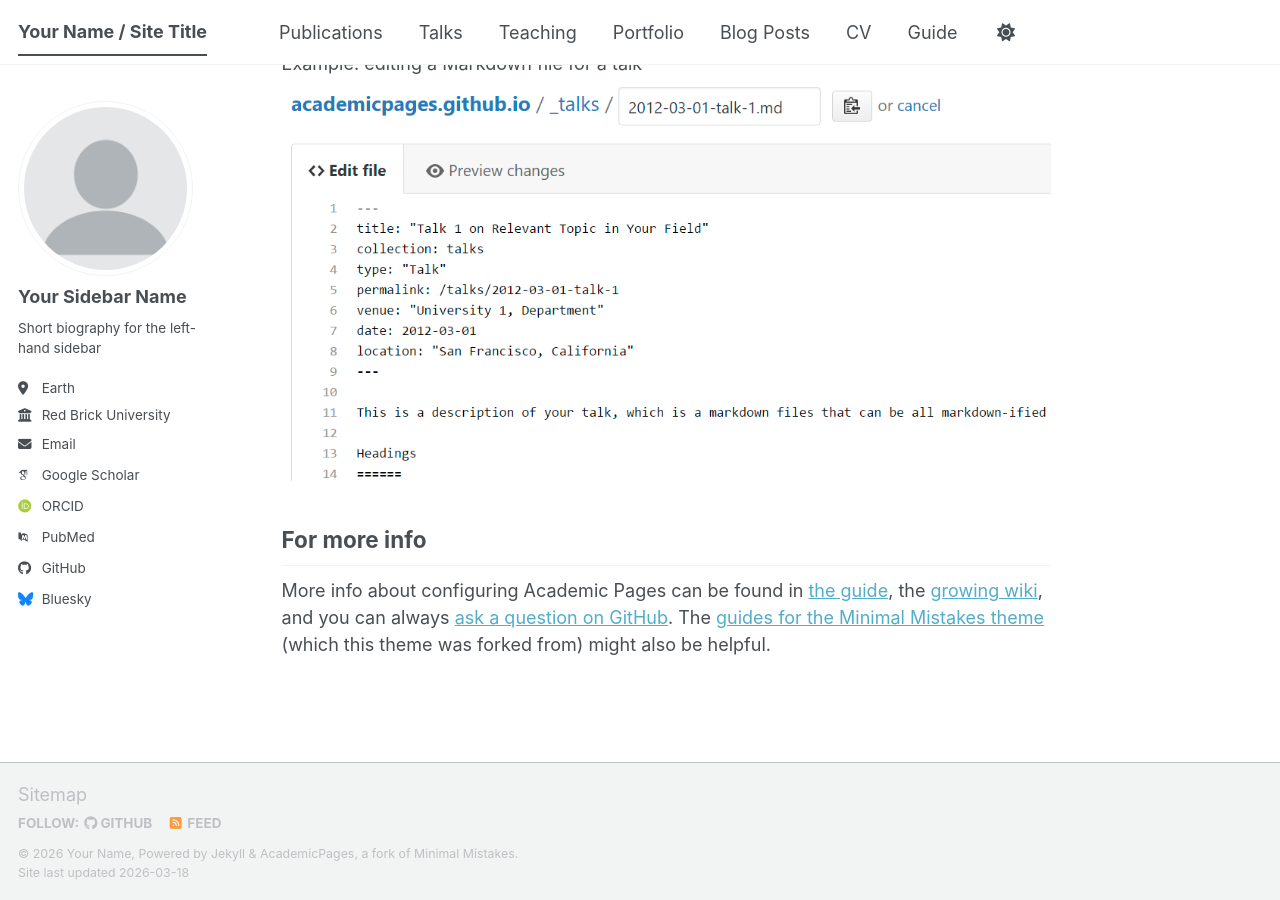
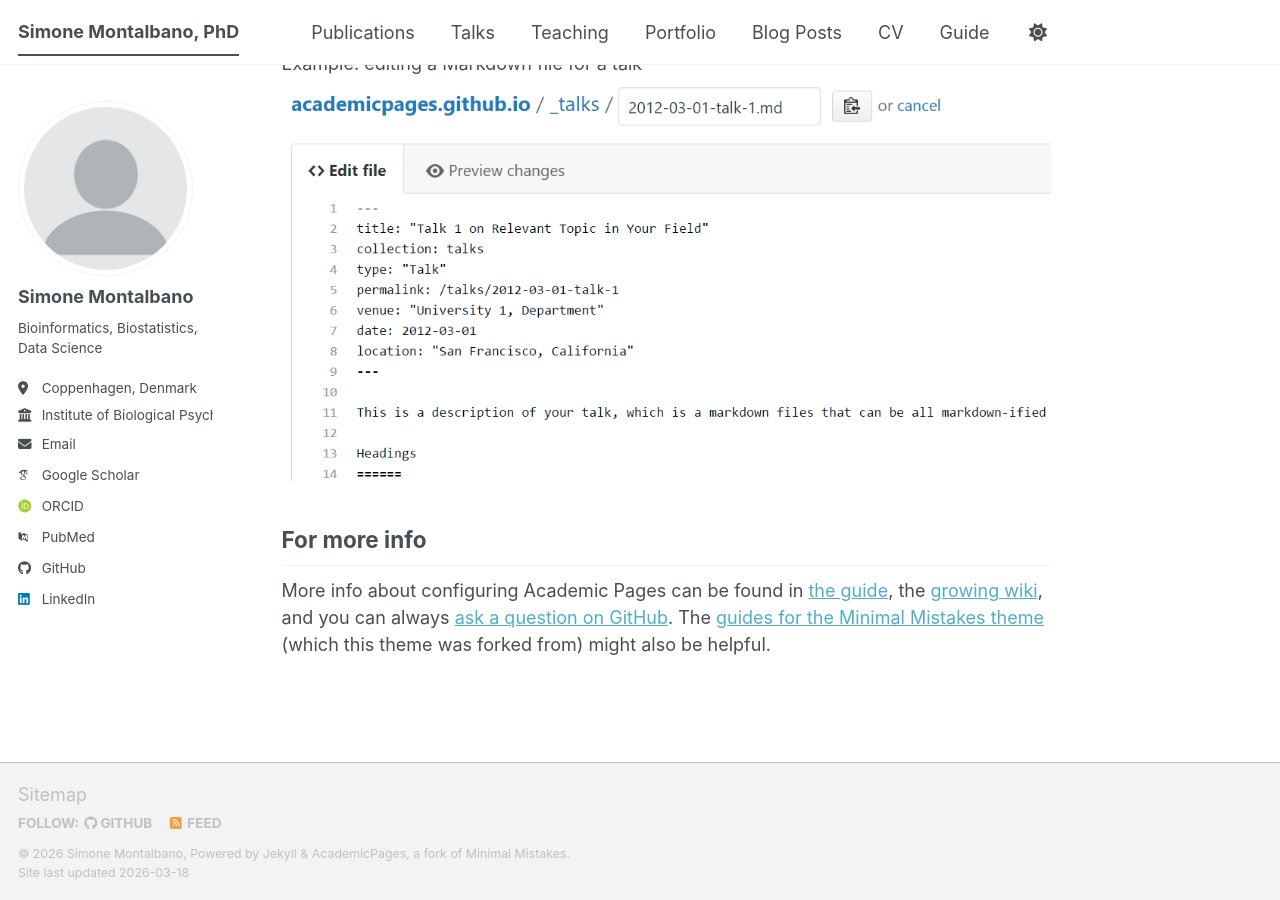
Before and after one commit to SinomeM/sinomem.github.io, a Jekyll site: the page built from _pages/about.md, in a window 1280 px wide and 900 px high, scrolled down 2720 px. Built offline with Jekyll 4.4.1, drawn with Linux system fonts in a browser that asks for light colours; some web fonts are replaced; a script bundle is joined from its source files by our own code; library files that are not in the unit come from our copies.

Commit message:
small update to _config.yml with my name etc

```diff
--- a/_config.yml
+++ b/_config.yml
@@ -9,14 +9,14 @@
 # Basic Site Settings
 locale                   : "en-US"
 site_theme               : "default" # The available themes options are "default", "air", "sunrise", "mint", "dirt" and "contrast"
-title                    : "Your Name / Site Title"
+title                    : "Simone Montalbano, PhD" # Update this with your name and/or a title for your site
 title_separator          : "-"
-name                     : &name "Your Name"
-description              : &description "Your Name's academic portfolio"   # Update this with a general description of your site, this is the default if not overridden by a page
-url                      : https://academicpages.github.io # The base hostname & protocol for your site e.g. "https://[your GitHub username].github.io",
+name                     : &name "Simone Montalbano"
+description              : &description "Simone Montalbano's academic portfolio"   # Update this with a general description of your site, this is the default if not overridden by a page
+url                      : https://sinomem.github.io # The base hostname & protocol for your site e.g. "https://[your GitHub username].github.io",
                                                            # or if you already have some other page hosted on Github then use "https://[your GitHub username].github.io/[Your Repo Name]"
 baseurl                  : "" # the subpath of your site, e.g. "/blog"
-repository               : "academicpages/academicpages.github.io"
+repository               : "sinomem/sinomem.github.io"
 
 # Site Author - The following control what appear as part of the author content on the side bar.
 #               If a field is blank the icon and link will not appear, otherwise it will be shown.
@@ -24,21 +24,21 @@ repository               : "academicpages/academicpages.github.io"
 author:
   # Biographic information
   avatar           : "profile.png"
-  name             : "Your Sidebar Name"
+  name             : "Simone Montalbano"
   pronouns         : # example: "she/her"
-  bio              : "Short biography for the left-hand sidebar"
-  location         : "Earth"
-  employer         : "Red Brick University"
+  bio              : "Bioinformatics, Biostatistics, Data Science"
+  location         : "Coppenhagen, Denmark"
+  employer         : "Institute of Biological Psychiatry, Mental Health Center Sct. Hans"
   uri              : # URL
-  email            : "none@example.org"
+  email            : "simone.montalbano@regionh.dk"
 
   # Academic websites
   academia         : # URL
   arxiv            : # URL - Update with the correct link to your profile
-  googlescholar    : "https://scholar.google.com/citations?user=PS_CX0AAAAAJ"
+  googlescholar    : "https://scholar.google.com/citations?user=GoBTpicAAAAJ&hl=en"
   inspire-hep      : # URL
   impactstory      : # URL
-  orcid            : "https://orcid.org/yourorcidurl"
+  orcid            : "https://orcid.org/0000-0002-9846-0560"
   semantic         : # URL
   ssrn             : # URL
   pubmed           : "https://www.ncbi.nlm.nih.gov/pubmed/?term=john+snow"
@@ -51,13 +51,13 @@ author:
   bitbucket        : # Username - Update with your username on the site
   codepen          : # Username
   dribbble         : # Username
-  github           : "academicpages"
+  github           : "sinomem"
   kaggle           : # Username
   stackoverflow    : # User number or user number and name (i.e., use "1" or "1/jeff-atwood")
 
   # Social media
   artstation       : # Username
-  bluesky          : "bsky.app" # Replace this with you Bluesky username
+  bluesky          : # Replace this with you Bluesky username
   facebook         : # Username
   flickr           : # Username
   foursquare       : # Username
@@ -66,7 +66,7 @@ author:
   keybase          : # Username
   instagram        : # Username
   lastfm           : # Username
-  linkedin         : # Username
+  linkedin         : "simone-montalbano-6b17b11a1" # Username
   mastodon         : # URL
   medium           : # URL
   pinterest        : # Username
```
